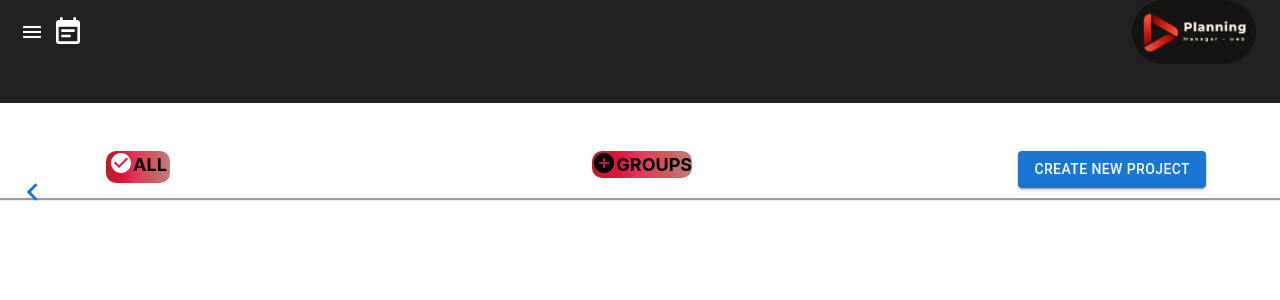
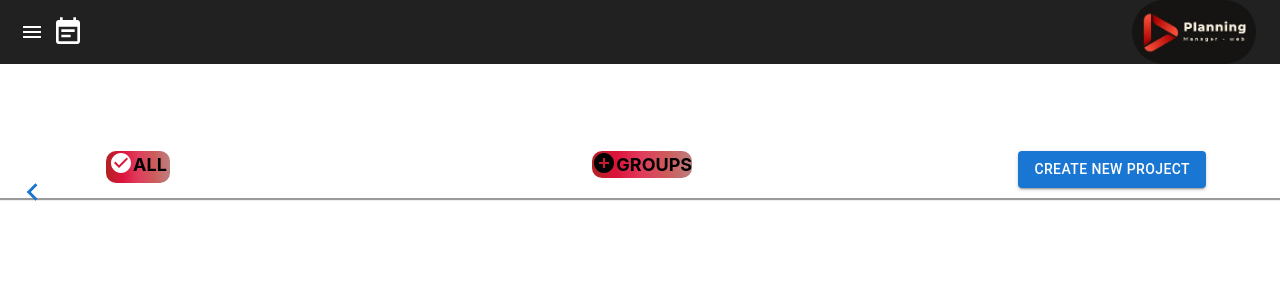
Before and after one commit to LautaroGaray/PlanningApp, a React (Vite) app: page /Projects in a window 1280 px wide. Shown: the top 300 px of the page. Built offline with nearby package versions, Linux system fonts and the light colour scheme.

Commit message:
fix visualization

```diff
--- a/src/Components/NavBar.jsx
+++ b/src/Components/NavBar.jsx
@@ -30,7 +30,7 @@
             <MenuIcon />
           </IconButton>
           <EventNoteIcon style={{ marginRight: '10px', fontSize: '2rem', color: 'white' }} />
-          <div style={{ flexGrow: 1 }} />
+          <div style={{ flexGrow: 1 }} id='none'/>
           {/*<Typography variant="h6" style={{ fontWeight: 'bold', color: 'white' }}>
             Planning Manager
            </Typography>*/}
--- a/src/Components/SideBar.jsx
+++ b/src/Components/SideBar.jsx
@@ -95,7 +95,7 @@
   );
 
   return (
-    <div style={{ position: 'relative' , backgroundColor:'#212121'}}>
+    <div style={{ position: 'relative' , backgroundColor:'white'}} id='sidebar-div'>
       <Button
         onClick={toggleDrawer}
         style={{
--- a/src/css/Task.css
+++ b/src/css/Task.css
@@ -25,6 +25,7 @@
     flex-direction: column;
     justify-content: space-around;
     align-items: center;
+    border-radius: 30px;
 
   }
 
--- a/src/main.jsx
+++ b/src/main.jsx
@@ -21,7 +21,6 @@
     <div>
       <NavBar/>
         <Routes>
-
           <Route path="/" element={<Login />} />
           <Route path="/TaskMain" element={<App />} />
           <Route path="/Projects" element={<Projects />} />
```
